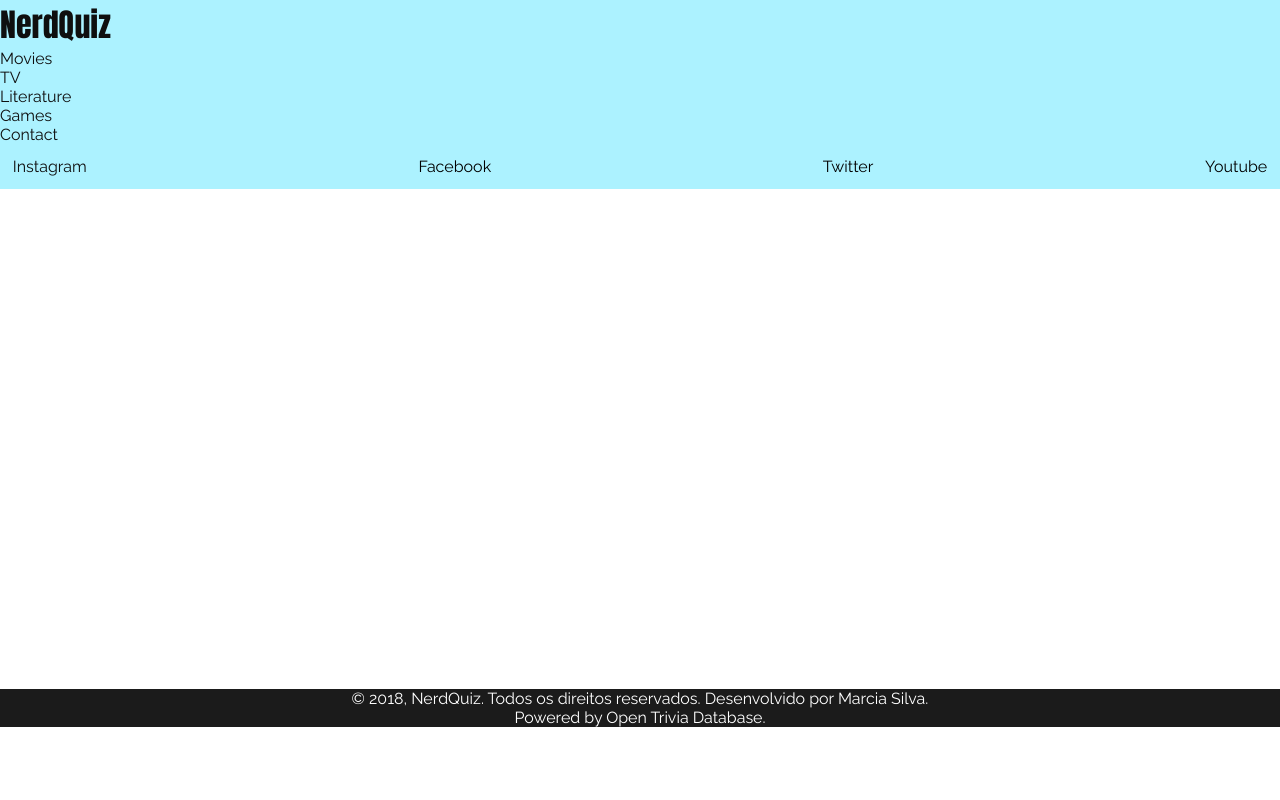
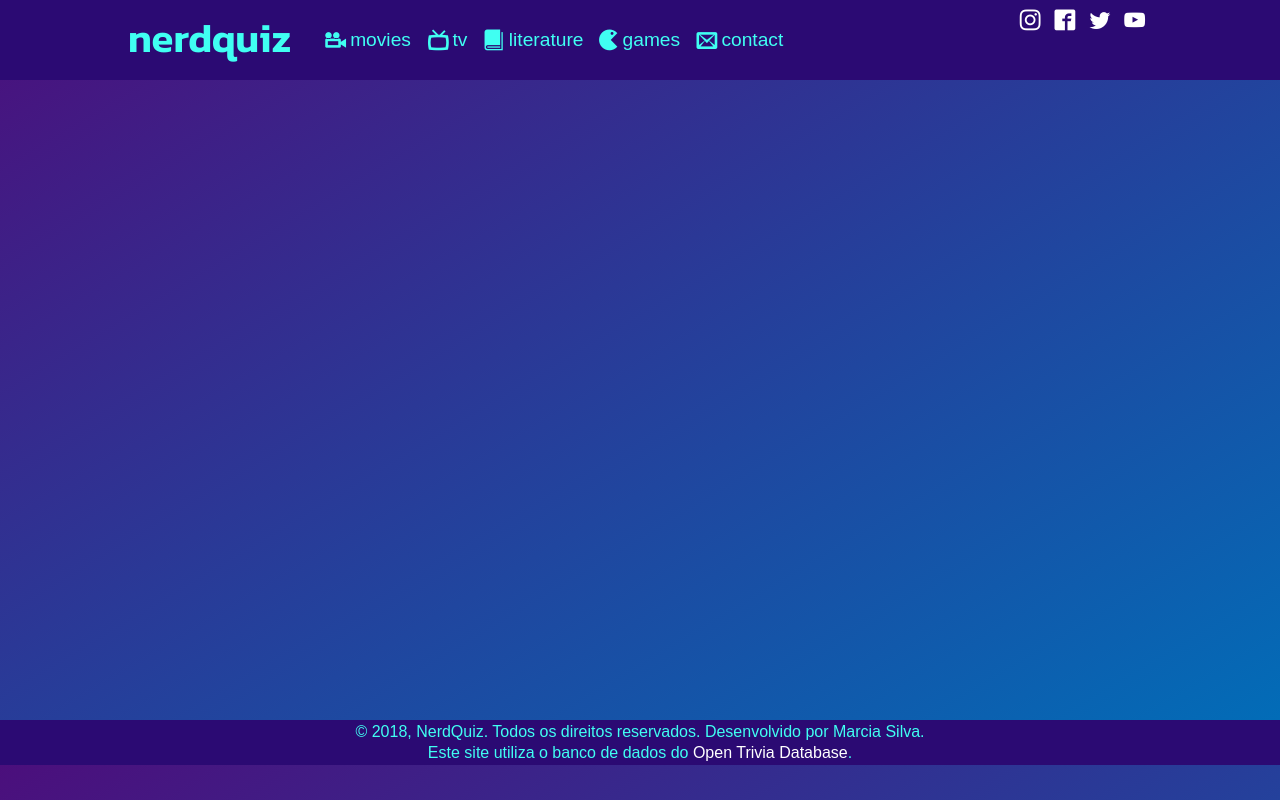
Before and after one commit to marciapsilva/nerdquiz, a website: page index.html in a window 1280 px wide. Drawn offline with nearby package versions, Linux system fonts and the light colour scheme; a script that the page names is missing.

Commit message:
header e footer finalizados

```diff
--- a/index.html
+++ b/index.html
@@ -4,42 +4,77 @@
   <meta charset="UTF-8">
   <meta name="viewport" content="width=device-width, initial-scale=1.0">
   <meta http-equiv="X-UA-Compatible" content="ie=edge">
-  <title>NerdQuiz</title>
-  <link href="https://fonts.googleapis.com/css?family=Anton|Raleway:400,600" rel="stylesheet">
+  <title>nerdquiz</title>
+  <link href="https://fonts.googleapis.com/css?family=Anton|Kanit:600" rel="stylesheet">
+  <link rel="stylesheet" href="dist/assets/icons/style.css">
   <link rel="stylesheet" href="dist/css/index.css">
   <script src="https://cdn.rawgit.com/visionmedia/page.js/master/page.js"></script>
 </head>
 <body>
   <header>
-    <div class="menu-container">
-      <div class="menu-logo">
-        <a class="logo title-font quit-test" href="/">NerdQuiz</a>
+    <div class="menu-container d-flex j-between">
+      <div class="menu-logo f-1 d-flex">
+        <a class="logo title-font quit-test" href="/">nerdquiz</a>
       </div>
-      <nav>
-        <ul class="menu-nav no-bullets">
-          <li id="qmovies"><a href="/movies" class="nav-login quit-test">Movies</a></li>
-          <li id="qtelevision"><a href="/tv" class="nav-login quit-test">TV</a></li>
-          <li id="qbooks"><a href="/books" class="nav-login quit-test">Literature</a></li>
-          <li id="qgames"><a href="/games" class="nav-login quit-test">Games</a></li>
-          <li id="contact"><a href="/contact" class="nav-login">Contact</a></li>
+      <nav class="links-container d-flex f-wrap j-between f-5">
+        <ul class="menu-nav d-flex al-center no-bullets">
+          <li class="menu-nav-li d-flex" id="qmovies">
+            <a href="/movies" class="nav-login quit-test">
+              <span class="menu-icon icon-video-camera"></span>
+              <span class="menu-txt-item">movies</span>
+            </a>
+          </li>
+          <li class="menu-nav-li" id="qtelevision">
+            <a href="/tv" class="nav-login quit-test">
+              <span class="menu-icon icon-tv"></span>
+              <span class="menu-txt-item">tv</span>
+            </a>
+          </li>
+          <li class="menu-nav-li" id="qbooks">
+            <a href="/books" class="nav-login quit-test">
+              <span class="menu-icon icon-book"></span>
+              <span class="menu-txt-item">literature</span>
+            </a>
+          </li>
+          <li class="menu-nav-li" id="qgames">
+            <a href="/games" class="nav-login quit-test">
+              <span class="menu-icon icon-pacman"></span>
+              <span class="menu-txt-item">games</span>
+            </a>
+          </li>
+          <li class="menu-nav-li" id="contact">
+            <a href="/contact" class="nav-login quit-test">
+              <span class="menu-icon icon-envelop"></span>
+              <span class="menu-txt-item">contact</span>
+            </a>
+          </li>
         </ul>
+        <div class="social-media-header">
+          <ul class="d-flex j-end no-bullets">
+            <li><a href=""><span class="menu-icon-social icon-instagram"></span></a></li>
+            <li><a href=""><span class="menu-icon-social icon-facebook2"></span></a></li>
+            <li><a href=""><span class="menu-icon-social icon-twitter"></span></a></li>
+            <li><a href=""><span class="menu-icon-social icon-youtube"></span></a></li>
+          </ul>
+        </div>
       </nav>
-      <div class="social-media">
-        <ul class="d-flex f-wrap j-between no-bullets">
-          <li><a href="">Instagram</a></li>
-          <li>Facebook</li>
-          <li>Twitter</li>
-          <li>Youtube</li>
-        </ul>
-      </div>
     </div>
   </header>
 
   <main class="main"></main>
 
-  <footer>
+  <footer class="d-flex al-center j-center">
+    <div class="social-media-footer">
+      <ul class="d-flex f-wrap j-between no-bullets">
+        <li><a href=""><span class="icon-instagram"></span></a></li>
+        <li><a href=""><span class="icon-facebook2"></span></a></li>
+        <li><a href=""><span class="icon-twitter"></span></a></li>
+        <li><a href=""><span class="icon-youtube"></span></a></li>
+      </ul>
+    </div>
     <div class="credits">
-      <p>© 2018, NerdQuiz. Todos os direitos reservados. Desenvolvido por Marcia Silva. <p>Powered by <a href="https://opentdb.com/" target="_blank">Open Trivia Database</a>.</p>
+      <p>© 2018, NerdQuiz. Todos os direitos reservados. Desenvolvido por Marcia Silva.</p>
+      <p>Este site utiliza o banco de dados do <a href="https://opentdb.com/" target="_blank">Open Trivia Database</a>.</p>
     </div>
   </footer>
 
```
Also changed, not shown: dist/app.js, dist/assets/icons/fonts/icomoon.ttf (added), dist/assets/icons/fonts/icomoon.woff (added), dist/assets/icons/style.css (added), dist/css/index.css, 3 other files.
